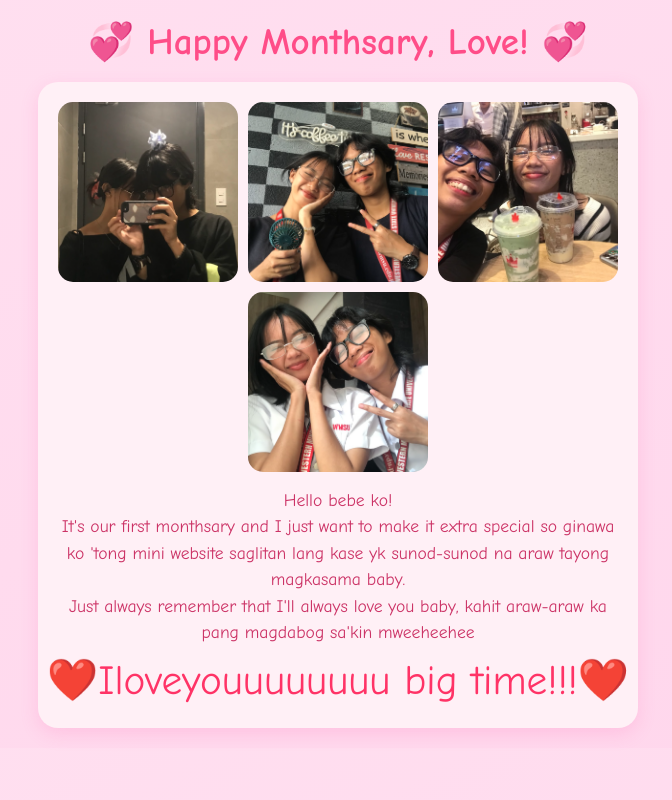
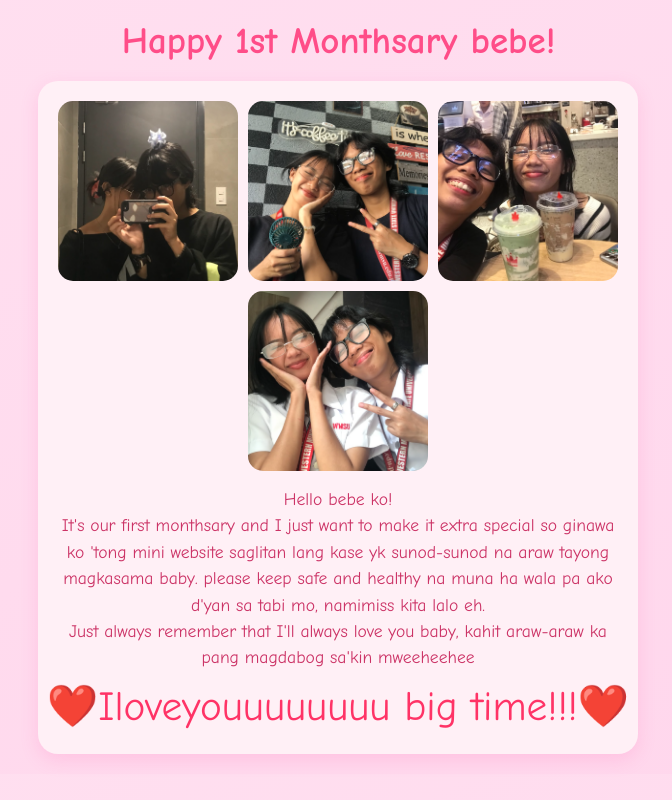
Before and after one commit to IsnajiInna/uno, a plain HTML site: page index.html in a window 1280 px wide. Shown: the whole page, without its empty margins (302-974 px from the left). Drawn offline with Linux system fonts and the light colour scheme.

Commit message:
Update index.html

```diff
--- a/index.html
+++ b/index.html
@@ -98,7 +98,7 @@
 </head>
 <body>
 
-  <h1>💞 Happy Monthsary, Love! 💞</h1>
+  <h1>Happy 1st Monthsary bebe!</h1>
 
   <!-- 🎵 Optional YouTube Background Music -->
   <audio autoplay loop>
@@ -118,7 +118,8 @@
     <!-- 📝 Message -->
     <div class="message">
         <p>Hello bebe ko!</p>
-        <p>It's our first monthsary and I just want to make it extra special so ginawa ko 'tong mini website saglitan lang kase yk sunod-sunod na araw tayong magkasama baby. </p>
+        <p>It's our first monthsary and I just want to make it extra special so ginawa ko 'tong mini website saglitan lang kase yk sunod-sunod na araw tayong magkasama baby.
+        please keep safe and healthy na muna ha wala pa ako d'yan sa tabi mo, namimiss kita lalo eh.</p>
         <p>Just always remember that I'll always love you baby, kahit araw-araw ka pang magdabog sa'kin mweeheehee</p>
         <p class="heart">❤️Iloveyouuuuuuuu big time!!!❤️</p>
     </div>
```
